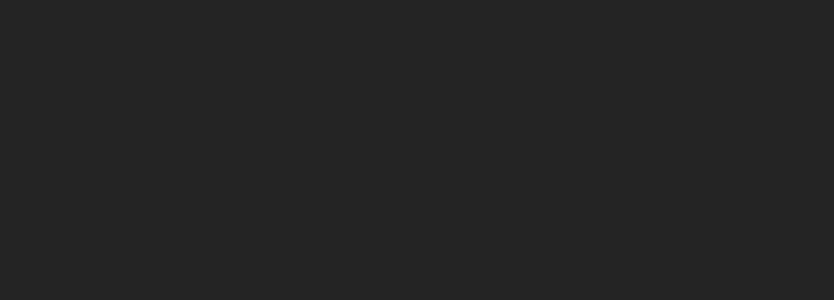
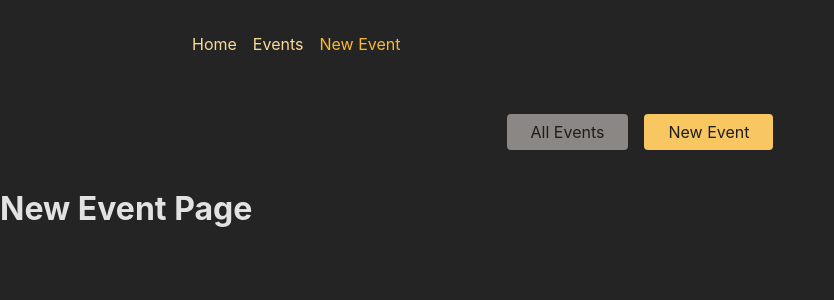
Before and after one commit to zzh315/reactevent, a React (Create React App) app in the folder frontend/: page /events/new in a window 1280 px wide. Shown: the top 300 px of the page, without its empty margins (0-834 px from the left). Built offline with nearby package versions, Linux system fonts and the light colour scheme.

Commit message:
added useLoaderData hook

```diff
--- a/frontend/package.json
+++ b/frontend/package.json
@@ -8,6 +8,7 @@
     "@testing-library/user-event": "^13.5.0",
     "react": "^18.2.0",
     "react-dom": "^18.2.0",
+    "react-router-dom": "^6.11.1",
     "react-scripts": "5.0.1",
     "web-vitals": "^2.1.4"
   },
--- a/frontend/src/App.js
+++ b/frontend/src/App.js
@@ -20,8 +20,52 @@
 // 7. Output the ID of the selected event on the EventDetailPage
 // BONUS: Add another (nested) layout route that adds the <EventNavigation> component above all /events... page components
 
+import { RouterProvider, createBrowserRouter } from "react-router-dom";
+import RootLayout from "./pages/Root";
+import EventsPage from "./pages/EventsPage";
+import EventDetailPage from "./pages/EventDetailPage";
+import NewEventPage from "./pages/NewEventPage";
+import EditEventPage from "./pages/EditEventPage";
+import HomePage from "./pages/HomePage";
+import ErrorPage from "./pages/Error";
+import EventsLayout from "./pages/EventsRoot";
+
+const router = createBrowserRouter([
+  {
+    path: "/", // "/root" the comment below refers to this link
+    element: <RootLayout />,
+    errorElement: <ErrorPage />,
+    children: [
+      { index: true, element: <HomePage /> },
+      {
+        path: "events",
+        element: <EventsLayout />,
+        children: [
+          {
+            index: true,
+            element: <EventsPage />,
+            loader: async () => {
+              const response = await fetch("http://localhost:8080/events");
+
+              if (!response.ok) {
+                // later
+              } else {
+                const resData = await response.json();
+                return resData.events;
+              }
+            },
+          },
+          { path: ":eventId", element: <EventDetailPage /> },
+          { path: "new", element: <NewEventPage /> },
+          { path: ":eventId/edit", element: <EditEventPage /> },
+        ],
+      }, // "/" at the start means this is absolute path, aka should be "/root/products", removing "/" convert to relative path
+    ],
+  },
+]);
+
 function App() {
-  return <div></div>;
+  return <RouterProvider router={router} />;
 }
 
 export default App;
--- a/frontend/src/components/EventsNavigation.js
+++ b/frontend/src/components/EventsNavigation.js
@@ -1,4 +1,5 @@
-import classes from './EventsNavigation.module.css';
+import { NavLink } from "react-router-dom";
+import classes from "./EventsNavigation.module.css";
 
 function EventsNavigation() {
   return (
@@ -6,10 +7,25 @@
       <nav>
         <ul className={classes.list}>
           <li>
-            <a href="/events">All Events</a>
+            <NavLink
+              to="/events"
+              className={({ isActive }) =>
+                isActive ? classes.active : undefined
+              }
+              end
+            >
+              All Events
+            </NavLink>
           </li>
           <li>
-            <a href="/events/new">New Event</a>
+            <NavLink
+              to="/events/new"
+              className={({ isActive }) =>
+                isActive ? classes.active : undefined
+              }
+            >
+              New Event
+            </NavLink>
           </li>
         </ul>
       </nav>
--- a/frontend/src/components/MainNavigation.js
+++ b/frontend/src/components/MainNavigation.js
@@ -1,4 +1,5 @@
-import classes from './MainNavigation.module.css';
+import { NavLink } from "react-router-dom";
+import classes from "./MainNavigation.module.css";
 
 function MainNavigation() {
   return (
@@ -6,10 +7,37 @@
       <nav>
         <ul className={classes.list}>
           <li>
-            <a>Home</a>
+            <NavLink
+              to="/"
+              className={({ isActive }) =>
+                isActive ? classes.active : undefined
+              }
+              end
+            >
+              Home
+            </NavLink>
           </li>
           <li>
-            <a>Events</a>
+            <NavLink
+              to="/events"
+              className={({ isActive }) =>
+                isActive ? classes.active : undefined
+              }
+              end
+            >
+              Events
+            </NavLink>
+          </li>
+          <li>
+            <NavLink
+              to="/events/new"
+              className={({ isActive }) =>
+                isActive ? classes.active : undefined
+              }
+              end
+            >
+              New Event
+            </NavLink>
           </li>
         </ul>
       </nav>
--- /dev/null
+++ b/frontend/src/pages/EditEventPage.js
@@ -0,0 +1,5 @@
+function EditEventPage() {
+  return <h1>Edit Event Page</h1>;
+}
+
+export default EditEventPage;
--- /dev/null
+++ b/frontend/src/pages/Error.js
@@ -0,0 +1,15 @@
+import MainNavigation from "../components/MainNavigation";
+
+function ErrorPage() {
+  return (
+    <>
+      <MainNavigation />
+      <main>
+        <h1>An error has occured</h1>
+        <p>Could not find page</p>
+      </main>
+    </>
+  );
+}
+
+export default ErrorPage;
--- /dev/null
+++ b/frontend/src/pages/EventDetailPage.js
@@ -0,0 +1,18 @@
+import { useParams } from "react-router-dom";
+import { Link } from "react-router-dom";
+
+function EventDetailPage() {
+  const params = useParams();
+
+  return (
+    <>
+      <h1>Event Detail Page</h1>
+      <p>{params.eventId}</p>
+      <Link to=".." relative="path">
+        Back
+      </Link>
+    </>
+  );
+}
+
+export default EventDetailPage;
--- /dev/null
+++ b/frontend/src/pages/EventsPage.js
@@ -0,0 +1,11 @@
+import { useEffect, useState } from "react";
+
+import EventsList from "../components/EventsList";
+import { useLoaderData } from "react-router-dom";
+
+function EventsPage() {
+  const events = useLoaderData();
+  return <EventsList events={events} />;
+}
+
+export default EventsPage;
--- /dev/null
+++ b/frontend/src/pages/EventsRoot.js
@@ -0,0 +1,13 @@
+import EventsNavigation from "../components/EventsNavigation";
+import { Outlet } from "react-router-dom";
+
+function EventsLayout() {
+  return (
+    <>
+      <EventsNavigation />
+      <Outlet />
+    </>
+  );
+}
+
+export default EventsLayout;
--- /dev/null
+++ b/frontend/src/pages/HomePage.js
@@ -0,0 +1,5 @@
+function HomePage() {
+  return <h1>Home Page</h1>;
+}
+
+export default HomePage;
--- /dev/null
+++ b/frontend/src/pages/NewEventPage.js
@@ -0,0 +1,5 @@
+function NewEventPage() {
+  return <h1>New Event Page</h1>;
+}
+
+export default NewEventPage;
--- /dev/null
+++ b/frontend/src/pages/Root.js
@@ -0,0 +1,15 @@
+import MainNavigation from "../components/MainNavigation";
+import { Outlet } from "react-router-dom";
+
+function RootLayout() {
+  return (
+    <>
+      <MainNavigation />
+      <main>
+        <Outlet />
+      </main>
+    </>
+  );
+}
+
+export default RootLayout;
```
Also changed, not shown: 1 other file (tests, documents, lock files or other folders).
